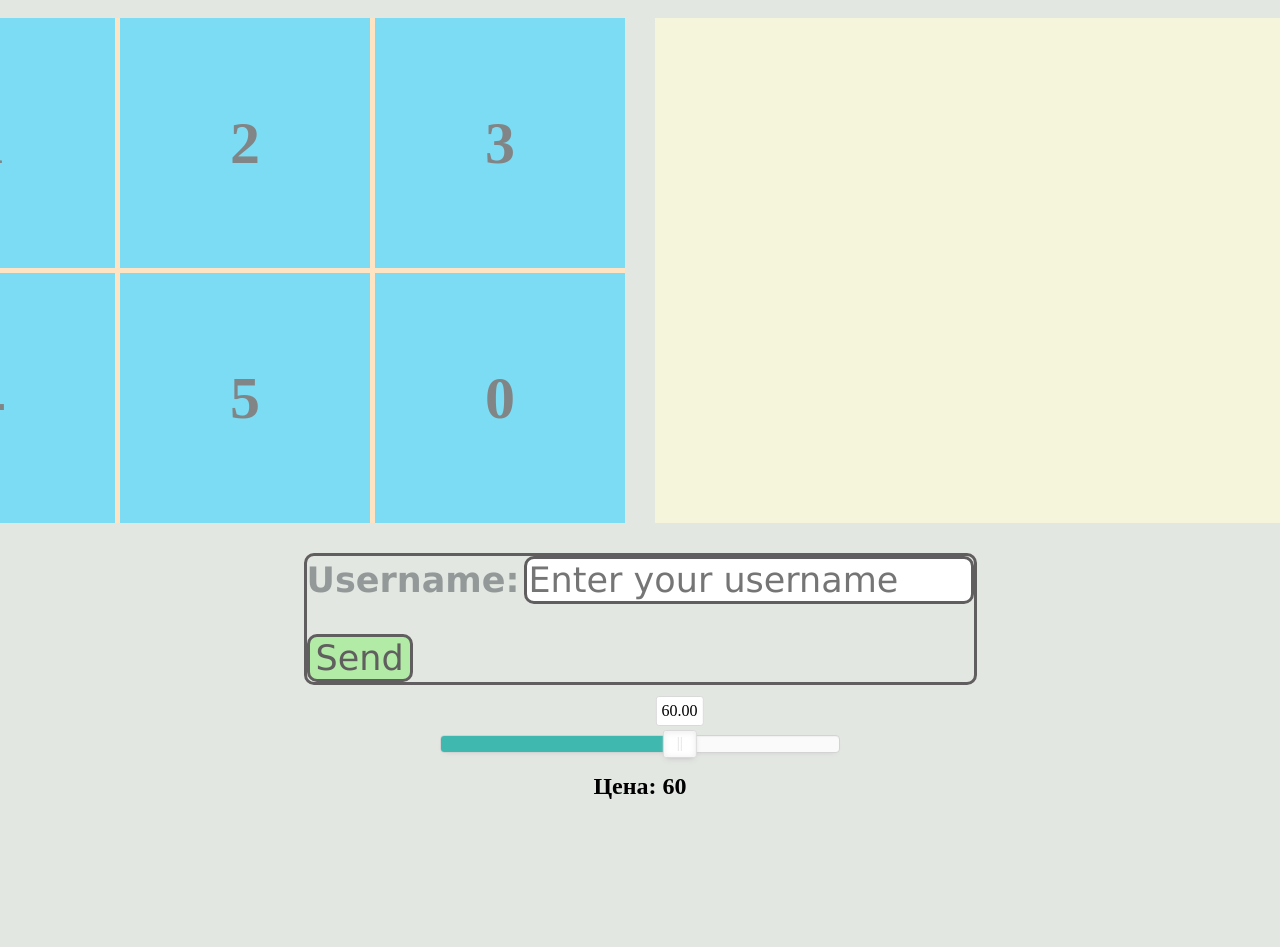
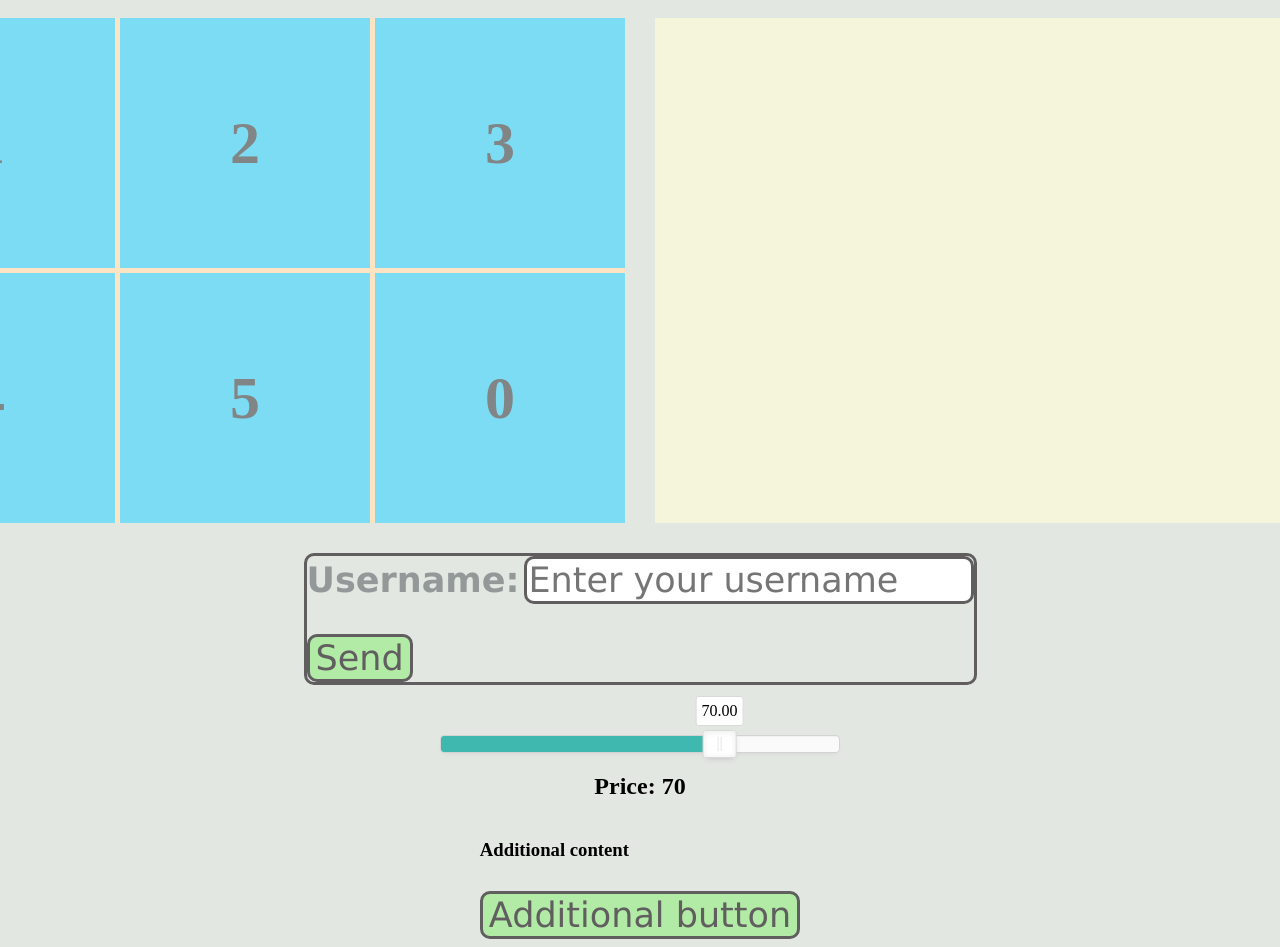
Before and after one commit to volianskii/webpackTestProject, a website built with webpack: page build/index.html in a window 1280 px wide. Shown: the part 140-1087 px from the top of the page. Before the commit the page ends 968 px from the top, so only its background shows below. Built offline with nearby package versions, Linux system fonts and the light colour scheme.

Commit message:
filled README with text, added render-html file

```diff
--- a/source/js/main.js
+++ b/source/js/main.js
@@ -1,5 +1,6 @@
-/* import './validation.js'; */
+import './validation.js';
 import './slider.js';
+import './render-html.js';//module that renders additional html code
 
 console.log('main.js is connected');
 
--- /dev/null
+++ b/source/js/render-html.js
@@ -0,0 +1,18 @@
+/* This module renders html code inside of index.html file using functions and DOM ElementInternals. */
+
+const createAdditionalContent = () => {//function that returns html code
+  return (
+      `<div>
+        <h3>Additional content</h3>
+        <button>Additional button</button>
+      </div>`
+  );
+};
+
+const render = (container, template, place = 'beforeend') => {//requires a container, a template with html and a place
+  //where this html code is supposed to be added inside the container
+  container.insertAdjacentHTML(place, template);//insert the code inside the container
+}
+
+const siteAdditionalSection = document.querySelector('.additional-content');//create container DOM element in index.html file
+render(siteAdditionalSection, createAdditionalContent());
--- a/source/js/slider.js
+++ b/source/js/slider.js
@@ -6,7 +6,7 @@ const sliderIndicator = document.querySelector('span');
 
 
 noUiSlider.create(slider, {
-  start: 60,
+  start: 70,
   connect: 'lower',//the color indicator is to the left
   range: {
     'min': 0,
@@ -16,17 +16,6 @@ noUiSlider.create(slider, {
   tooltips: [true]
 });
 
-/* const sliderValue =  slider.noUiSlider.get(true);
-
-async function sliderChange() {
-  sliderValue.addEventListener('change', () => {
-    alert('hello!');
-    sliderIndicator.innerHTML = slider.noUiSlider.get(true);
-    console.log(slider.value);
-  });
-};
-
-sliderChange(); */
 
 slider.noUiSlider.on('update', (_, handle, unencoded) => {
   sliderIndicator.innerHTML = unencoded[handle];
--- a/source/js/util.js
+++ /dev/null
@@ -1,9 +0,0 @@
-/* This file is a module. We import it in script.js file */
-
-const ESC_KEYCODE = 27; //this const will not be available for usage in script.js unless it's exported
-const ENTER_KEYCODE = 13;
-const name = 'Molly';
-
-console.log('Модуль util.js создан '); //this code will work finely in script.js
-
-export {ESC_KEYCODE, ENTER_KEYCODE, name}; // interface. It provides info this module shares with other files
```
Also changed, not shown: README.md, build/index.html, build/js/main.bundle.js, 1 other file.
